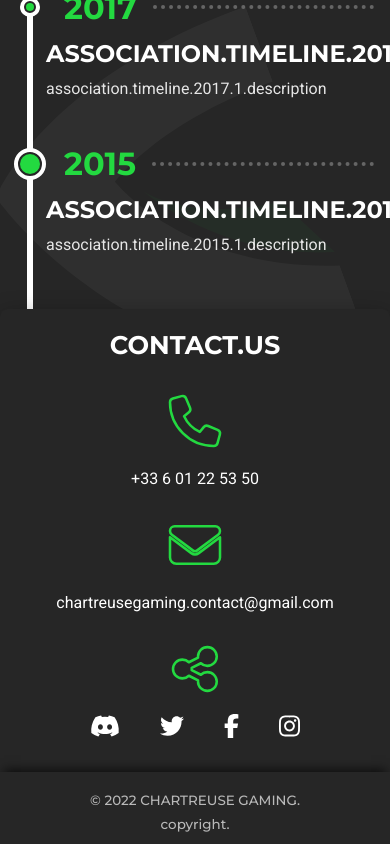
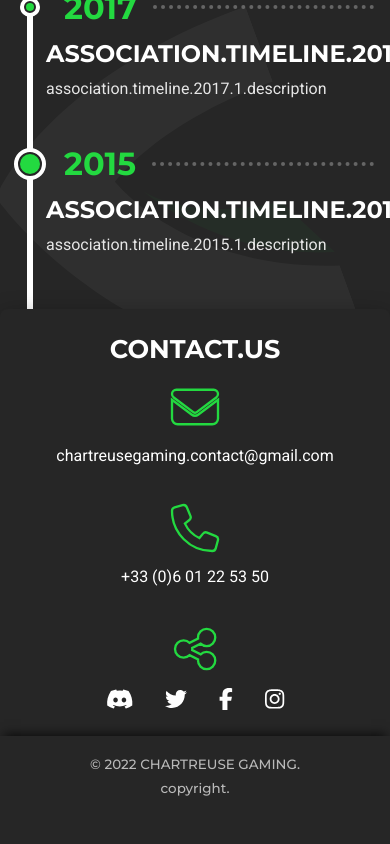
Before and after one commit to Alpes-Esport/Website, a Vue app: page / in a window 390 px wide. Shown: the part 5325-6169 px from the top of the page. After the commit the page ends 6133 px from the top, so only its background shows below. Built offline with nearby package versions, Linux system fonts and the light colour scheme; what @splidejs/vue-splide would draw is missing.

Commit message:
Switch for grid layout

```diff
--- a/src/components/home/contact.vue
+++ b/src/components/home/contact.vue
@@ -2,13 +2,13 @@
   <article class="content">
     <h2>{{ $t("contact.us") }}</h2>
     <section>
-      <a href="tel:+33601225350">
-        <font-awesome-icon icon="fa-solid fa-phone" />
-        <p>+33 6 01 22 53 50</p>
-      </a>
       <a href="mailto:chartreusegaming.contact@gmail.com">
         <font-awesome-icon icon="fa-solid fa-envelope" />
         <p>chartreusegaming.contact@gmail.com</p>
+      </a>
+      <a href="tel:+33601225350">
+        <font-awesome-icon icon="fa-solid fa-phone" />
+        <p>+33 (0)6 01 22 53 50</p>
       </a>
       <div>
         <font-awesome-icon icon="fa-solid fa-share-nodes" />
@@ -39,50 +39,37 @@ export default {
 
 <style scoped lang="scss">
 article {
-  padding: 20px;
-  background-color: var(--bg-color);
-  width: 100%;
+  padding: 1.5rem;
   max-width: 1200px;
   border-radius: 8px 8px 0 0;
   box-shadow: rgba(0, 0, 0, 0.4) 0 8px 24px 0;
 
   section {
-    display: flex;
-    flex-wrap: wrap;
-    align-items: flex-start;
+    display: grid;
+    gap: 2.5rem 1.5rem;
+    grid-template-columns: repeat(3, 1fr);
 
     & > * {
-      flex: 1 0 0;
-      display: flex;
-      flex-flow: column nowrap;
-      align-items: center;
-      justify-content: stretch;
-      gap: 8px;
-      text-align: center;
-      padding: 16px 16px 0;
+      display: inline-grid;
+      justify-items: center;
+      gap: 1rem;
       color: white;
       text-decoration: none;
 
-      & > * {
-        height: 50px;
-        display: flex;
-        align-items: center;
-      }
-
       & > svg {
+        height: 46px;
         color: var(--bg-color);
         stroke: var(--green-touch);
         stroke-width: 26px;
-        stroke-linejoin: round;
       }
 
       span a {
-        padding: 10px;
+        padding: 12px;
         color: white;
 
         & > svg {
           transition: all 150ms;
-          height: 24px;
+          height: 22px;
           transform: scale(1);
         }
 
@@ -92,46 +79,30 @@ article {
             color: var(--subtext-color);
           }
         }
-
-        @media only screen and (max-width: 350px) {
-          padding: 5vw;
-        }
       }
     }
 
-    @media only screen and (max-width: 800px) {
-      justify-content: space-between;
+    @media (min-width: 501px) and (max-width: 800px) {
+      & > a:first-of-type {
+        grid-column: span 2;
+      }
 
-      & > * {
-        flex-direction: column;
-        flex: 1 1 calc(50% - 40px);
-
-        &:last-child span {
-          width: 100%;
-          justify-content: center;
-        }
-
-        p {
-          width: 100%;
-          display: flex;
-          align-items: center;
-          justify-content: center;
-        }
-      }
+      grid-template-columns: repeat(2, 1fr);
     }
 
-    @media only screen and (max-width: 600px) {
-      flex-direction: column;
-      align-items: center;
-
-      div {
-        flex: 1 0 100%;
-      }
+    @media (max-width: 500px) {
+      grid-template-columns: 1fr;
 
       span a {
-        padding: 20px;
+        padding: 16px;
       }
     }
   }
 }
+
+@media (max-width: 500px) {
+  .content {
+    width: 100% !important;
+  }
+}
 </style>
```
